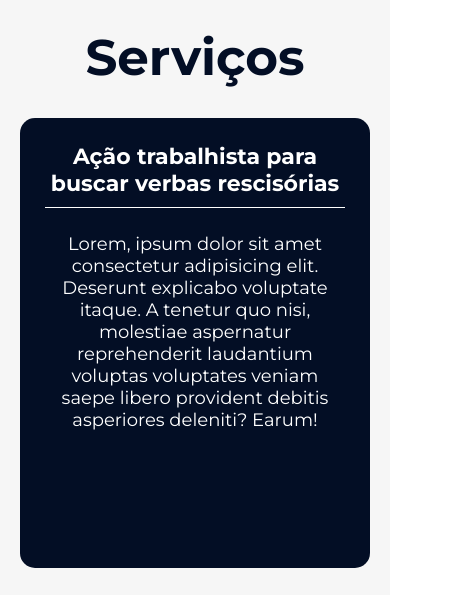
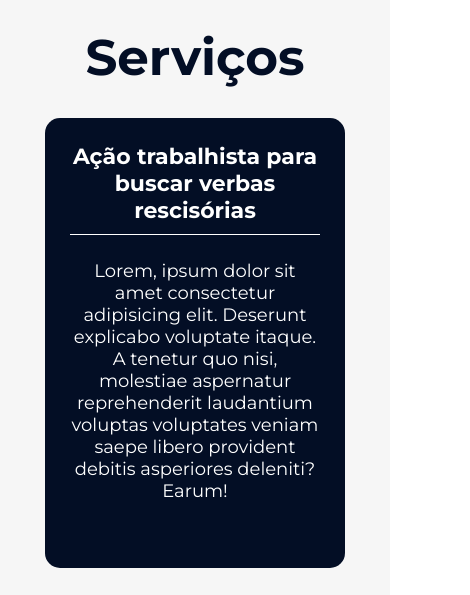
Before and after one commit to Shyayhs/landing-page-advocacia-leandro-albertino, a plain HTML site: page index.html in a window 390 px wide. Shown: the part 1140-1735 px from the top of the page, 470 px wide, since content can reach past the window. Drawn offline with Linux system fonts and the light colour scheme.

Commit message:
Remoção do padding da lista de serviços para mobile e alteração da largura dos itens.

```diff
--- a/src/css/responsive.css
+++ b/src/css/responsive.css
@@ -71,7 +71,11 @@
         width: 300px;
     }
 
+    .services-list {
+        padding: 0;
+    }
+
     .service-item {
-        width: 350px;
+        width: 300px;
     }
 }
```
